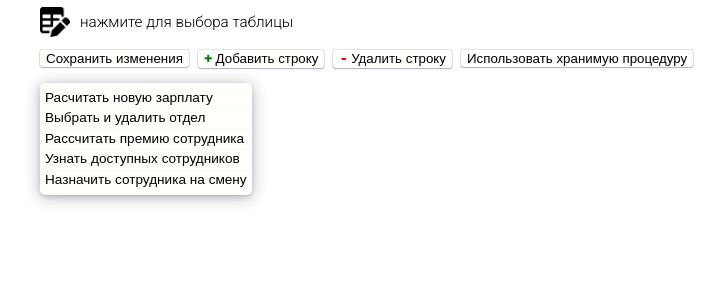
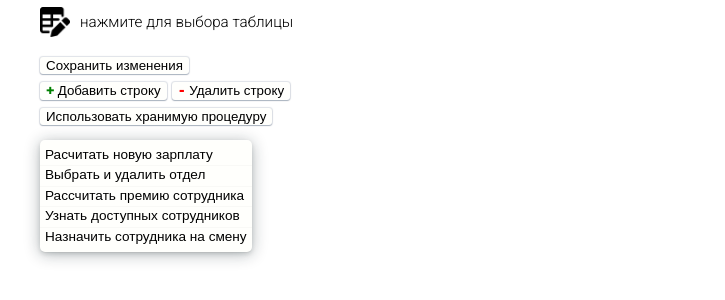
Before and after one commit to shevtsov-dmitry/staff-schedule, a website built with Vite: page web/index.html in a window 1280 px wide. Shown: the part 72-372 px from the top of the page, without its empty margins (20-745 px from the left). Built offline with nearby package versions, Linux system fonts and the light colour scheme; files whose address does not match are found by name; what handsontable would draw is missing.

Commit message:
style: redesign buttons position and their colors

```diff
--- a/web/index.html
+++ b/web/index.html
@@ -34,15 +34,17 @@
 <!-- Helping buttons on the bottom panel for interfacing with the table -->
 <div class="bottom-buttons">
     <button id="save">Сохранить изменения</button>
-    <button class="add-row"><span class="span-plus">+</span> Добавить строку</button>
-    <button class="remove-row"><span class="span-minus">-</span> Удалить строку</button>
+    <div class="plus-and-minus">
+        <button class="add-row"><span class="span-plus">+</span> Добавить строку</button>
+        <button class="remove-row"><span class="span-minus">-</span> Удалить строку</button>
+    </div>
     <button class="use-procedure">Использовать хранимую процедуру</button>
 
 </div>
 
 
 <div class="procedures-flex-view">
-<!--    SELECT PROCEDURE -->
+    <!--    SELECT PROCEDURE -->
     <div class="procedure-block">
         <!-- initially hidden block that appears when you choose to use a stored procedure -->
         <ul class="procedures-ul">
@@ -53,7 +55,7 @@
             <li>Назначить сотрудника на смену</li>
         </ul>
     </div>
-<!--    CHOOSE OPTION -->
+    <!--    CHOOSE OPTION -->
     <div class="employees-div">
         <ul class="count_new_salary procedures-ul  "></ul>
         <ul class="choose_and_remove_department procedures-ul"></ul>
@@ -61,7 +63,7 @@
         <ul class="get_available_employees procedures-ul"></ul>
         <ul class="assign_employee_to_shift procedures-ul"></ul>
     </div>
-<!--    CHOOSE SECONDARY OPTION-->
+    <!--    CHOOSE SECONDARY OPTION-->
     <div class="secondary-option">
         <ul class="shift-times procedures-ul"></ul>
 
@@ -70,6 +72,7 @@
 </div>
 
 <h3 class="watermark"></h3>
+
 <!-- adding scripts -->
 <script type="module" src="scripts/main.js"></script>
 </body>
--- a/web/style/style.scss
+++ b/web/style/style.scss
@@ -27,9 +27,11 @@ $mutual-button-color: #fffffc;
     height: 100%;
 }
 
+
 #save{
+    width: fit-content;
     &:hover{
-        background-color: lavender;
+        background-color: #fcbf49;
 
     }
 }
@@ -126,8 +128,11 @@ $mutual-button-color: #fffffc;
 
 .bottom-buttons{
     margin: 10px 0 0 $start-margin;
+    display: flex;
+    flex-direction: column;
 
     button{
+        margin-top: 8px;
         margin-right: 5px;
         border: none;
         background-color: $mutual-button-color;
@@ -173,11 +178,13 @@ $mutual-button-color: #fffffc;
 
     &:hover{
         cursor: pointer;
-        background-color: blue;
+        background-color: #1982c4;
         color: white;
     }
 }
-
+.plus-and-minus{
+    display: flex;
+}
 
 .hide-figures {
     display: none;
```
Also changed, not shown: web/style/style.css.
